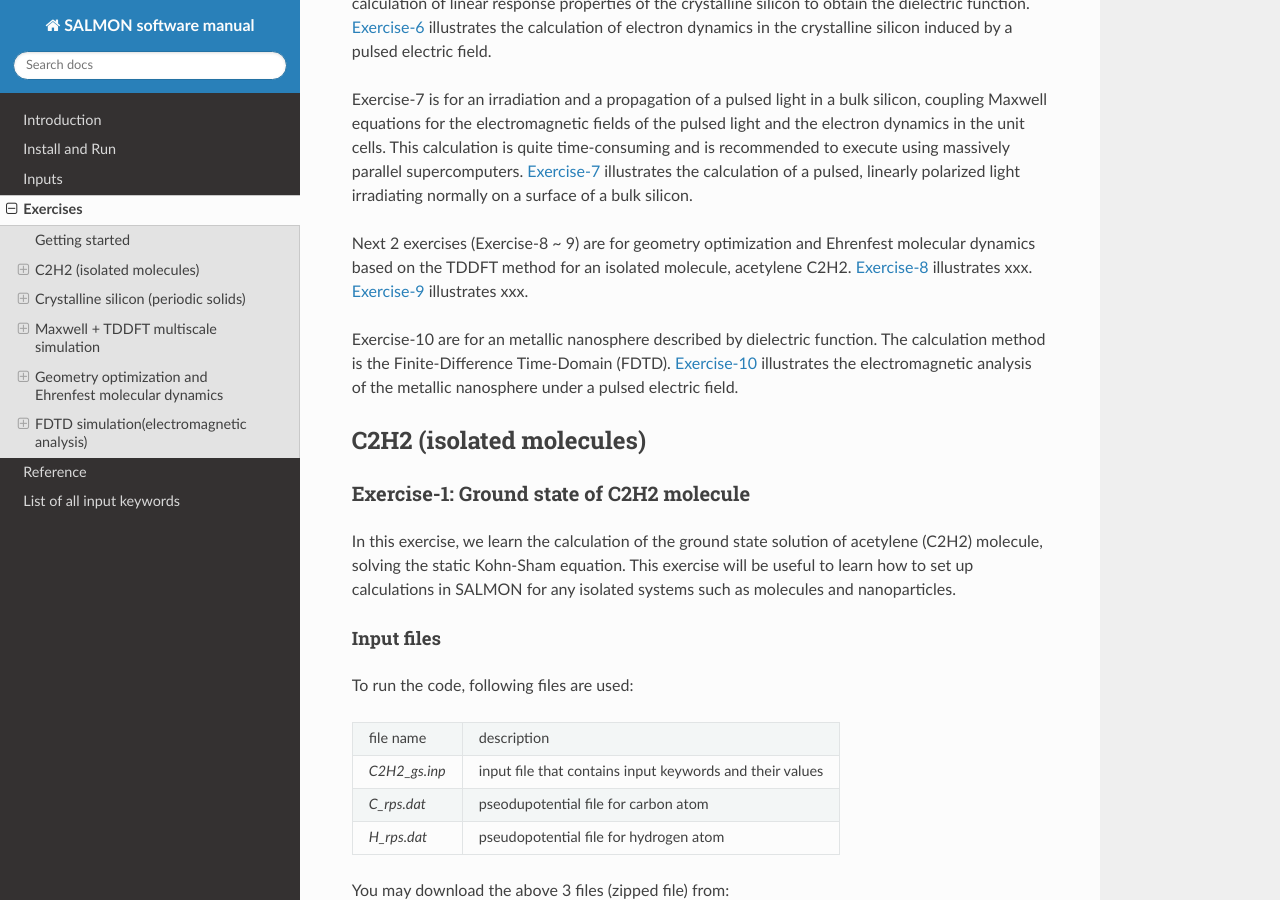
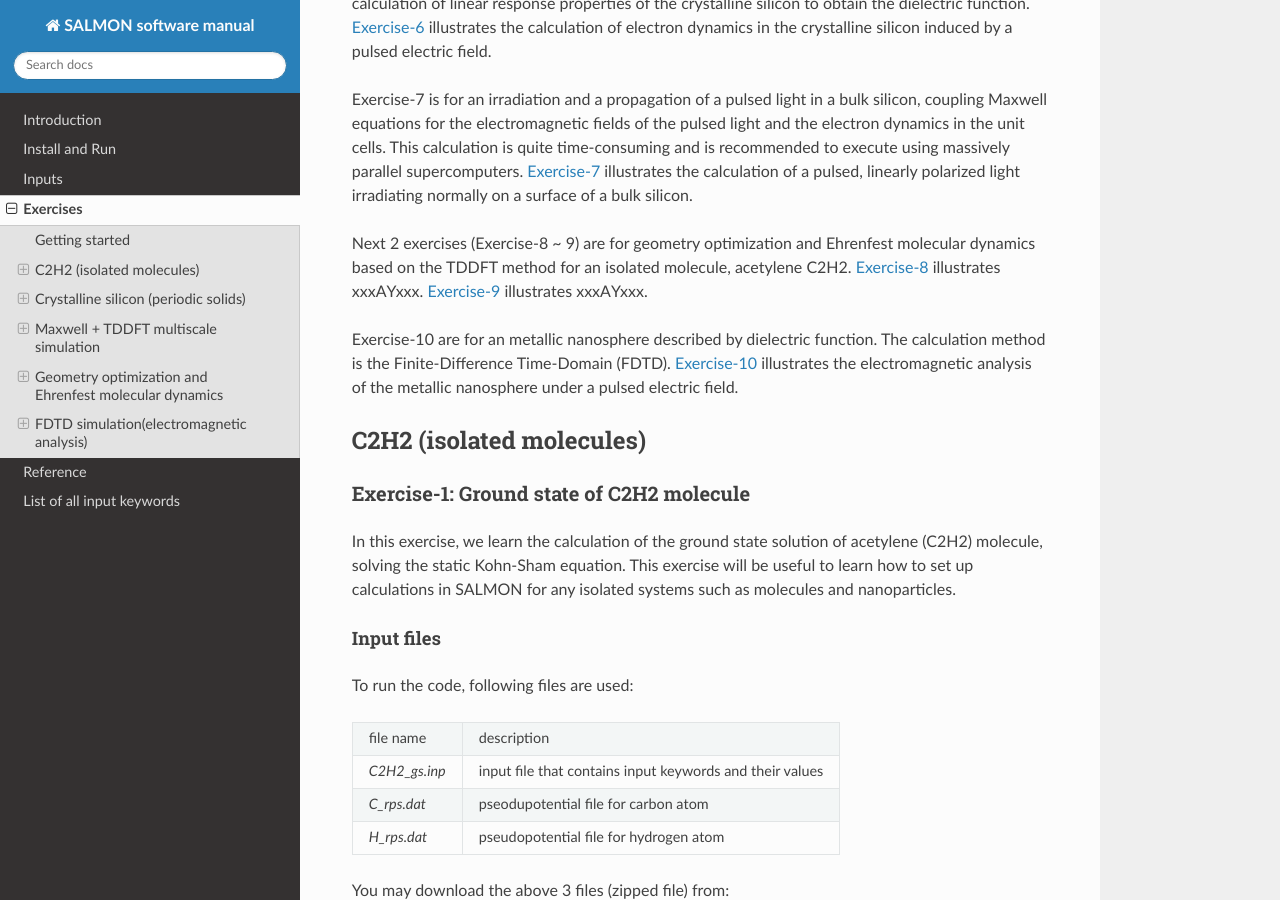
Before and after one commit to SALMON-TDDFT/SALMON-DOCS, a Sphinx documentation site: the page built from source/exercises.rst, in a window 1280 px wide and 900 px high, scrolled down 872 px. Built offline with Sphinx 7.4.7 and the Read the Docs theme 2.0.0, drawn with Linux system fonts in a browser that asks for light colours; formulas are drawn with MathJax 3.

Commit message:
Update exercises.rst

```diff
--- a/source/exercises.rst
+++ b/source/exercises.rst
@@ -66,9 +66,9 @@
 Ehrenfest molecular dynamics based on the TDDFT method
 for an isolated molecule, acetylene C2H2.
 :any:`Exercise-8 <exercise-8>`
-illustrates xxx.
+illustrates xxxAYxxx.
 :any:`Exercise-9 <exercise-9>`
-illustrates xxx.
+illustrates xxxAYxxx.
 
 Exercise-10 are for an metallic nanosphere described by dielectric function.
 The calculation method is the Finite-Difference Time-Domain (FDTD).
@@ -3673,7 +3673,7 @@
 Exercise-8: Geometry optimization of C2H2 molecule
 ~~~~~~~~~~~~~~~~~~~~~~~~~~~~~~~~~~~~~~~~~~~~~~~~~~~~~~
 
-xxx.
+xxxAYxxx.
 
 
 .. _exercise-9:
@@ -3681,7 +3681,7 @@
 Exercise-9: Ehrenfest molecular dynamics of C2H2 molecule
 ~~~~~~~~~~~~~~~~~~~~~~~~~~~~~~~~~~~~~~~~~~~~~~~~~~~~~~
 
-xxx.
+xxxAYxxx.
 
 
 
```
Also changed, not shown: other parts of source/exercises.rst (+1 -1 lines).
